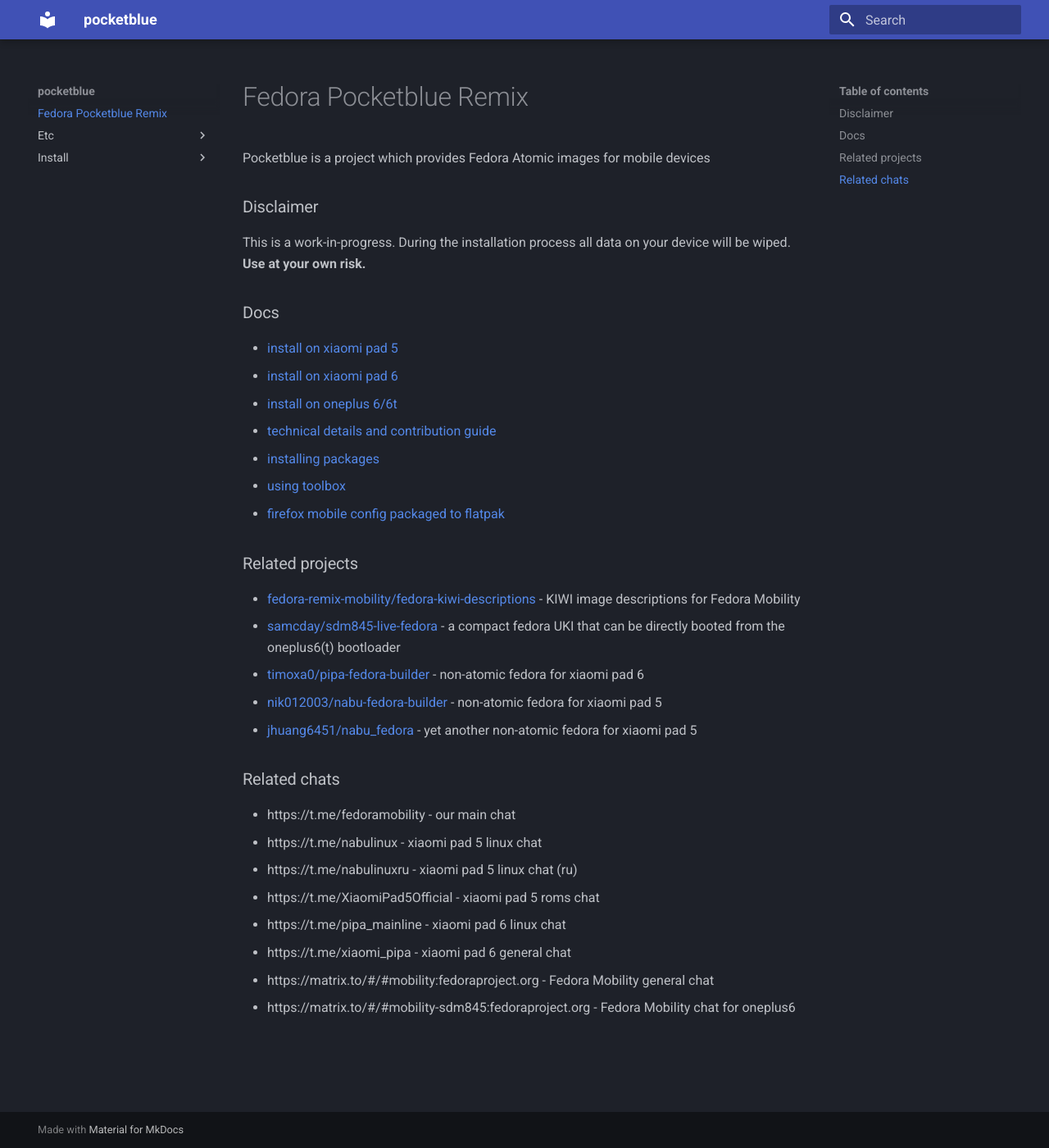
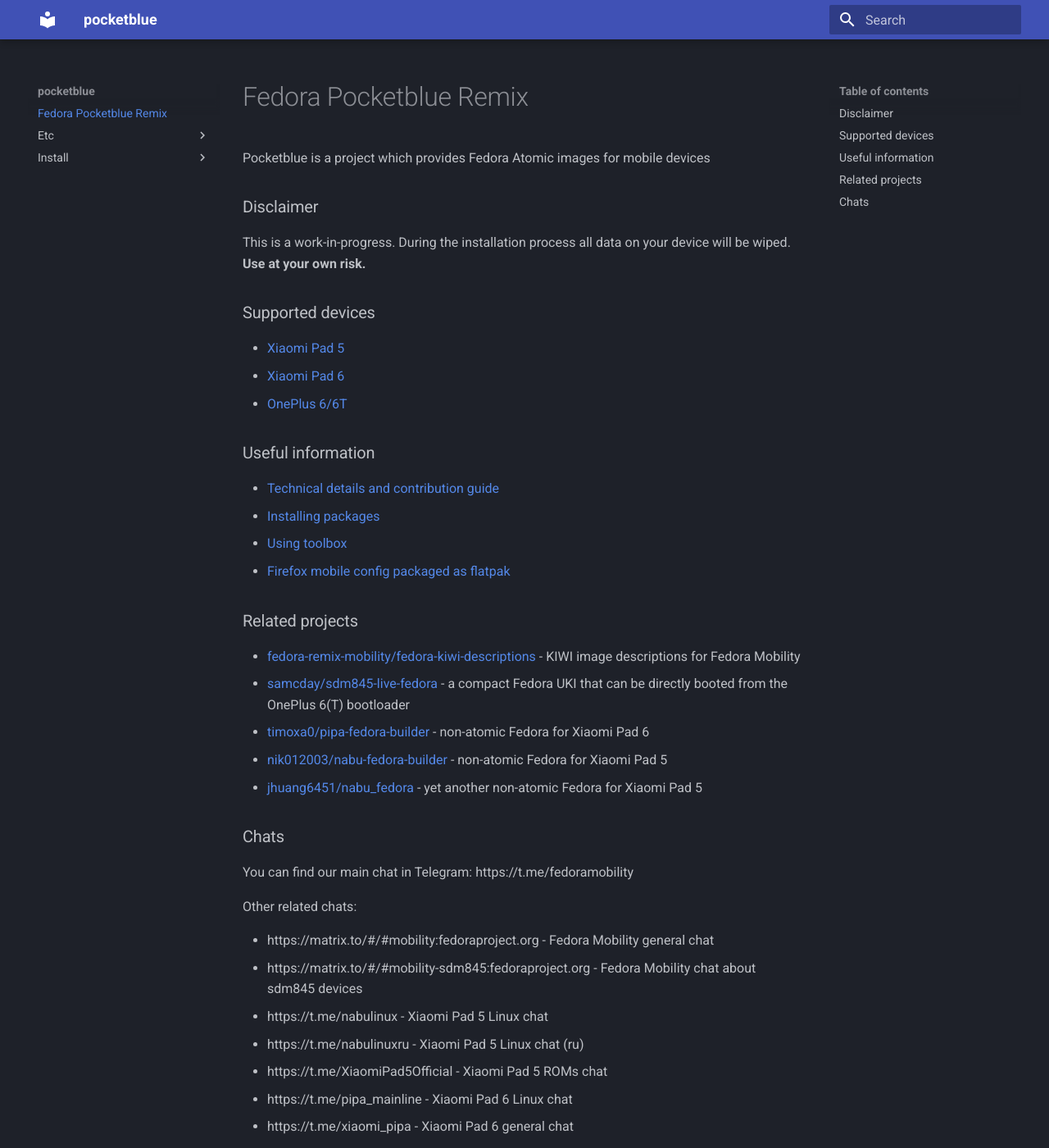
Before and after one commit to pocketblue/wiki, an MkDocs documentation site: the page built from docs/index.md, in a window 1280 px wide and 1400 px high. Shown: the whole window at 82% size. Built offline with MkDocs 1.6.1 and Material for MkDocs 9.7.7, drawn with Linux system fonts in a browser that asks for light colours.

Commit message:
Reformat the main page
- split some sections
- reorder some links
- fix case

```diff
--- a/docs/index.md
+++ b/docs/index.md
@@ -7,31 +7,37 @@ Pocketblue is a project which provides Fedora Atomic images for mobile devices
 This is a work-in-progress. During the installation process all data on your device will be wiped.
 **Use at your own risk.**
 
-### Docs
+### Supported devices
 
-- [install on xiaomi pad 5](install/xiaomi-nabu.md)
-- [install on xiaomi pad 6](install/xiaomi-pipa.md)
-- [install on oneplus 6/6t](install/oneplus-sdm845.md)
-- [technical details and contribution guide](etc/contributing.md)
-- [installing packages](etc/installing-packages.md)
-- [using toolbox](etc/toolbox.md)
-- [firefox mobile config packaged to flatpak](etc/flatpaks.md)
+- [Xiaomi Pad 5](install/xiaomi-nabu.md)
+- [Xiaomi Pad 6](install/xiaomi-pipa.md)
+- [OnePlus 6/6T](install/oneplus-sdm845.md)
+
+### Useful information
+
+- [Technical details and contribution guide](etc/contributing.md)
+- [Installing packages](etc/installing-packages.md)
+- [Using toolbox](etc/toolbox.md)
+- [Firefox mobile config packaged as flatpak](etc/flatpaks.md)
 
 ### Related projects
 
 - [fedora-remix-mobility/fedora-kiwi-descriptions](https://github.com/fedora-remix-mobility/fedora-kiwi-descriptions) - KIWI image descriptions for Fedora Mobility
-- [samcday/sdm845-live-fedora](https://github.com/samcday/sdm845-live-fedora) - a compact fedora UKI that can be directly booted from the oneplus6(t) bootloader
-- [timoxa0/pipa-fedora-builder](https://github.com/timoxa0/pipa-fedora-builder) - non-atomic fedora for xiaomi pad 6
-- [nik012003/nabu-fedora-builder](https://github.com/nik012003/nabu-fedora-builder) - non-atomic fedora for xiaomi pad 5
-- [jhuang6451/nabu_fedora](https://github.com/jhuang6451/nabu_fedora) - yet another non-atomic fedora for xiaomi pad 5
+- [samcday/sdm845-live-fedora](https://github.com/samcday/sdm845-live-fedora) - a compact Fedora UKI that can be directly booted from the OnePlus 6(T) bootloader
+- [timoxa0/pipa-fedora-builder](https://github.com/timoxa0/pipa-fedora-builder) - non-atomic Fedora for Xiaomi Pad 6
+- [nik012003/nabu-fedora-builder](https://github.com/nik012003/nabu-fedora-builder) - non-atomic Fedora for Xiaomi Pad 5
+- [jhuang6451/nabu_fedora](https://github.com/jhuang6451/nabu_fedora) - yet another non-atomic Fedora for Xiaomi Pad 5
 
-### Related chats
+### Chats
 
-- https://t.me/fedoramobility - our main chat
-- https://t.me/nabulinux - xiaomi pad 5 linux chat
-- https://t.me/nabulinuxru - xiaomi pad 5 linux chat (ru)
-- https://t.me/XiaomiPad5Official - xiaomi pad 5 roms chat
-- https://t.me/pipa_mainline - xiaomi pad 6 linux chat
-- https://t.me/xiaomi_pipa - xiaomi pad 6 general chat
+You can find our main chat in Telegram: https://t.me/fedoramobility
+
+Other related chats:
+
 - https://matrix.to/#/#mobility:fedoraproject.org - Fedora Mobility general chat
-- https://matrix.to/#/#mobility-sdm845:fedoraproject.org - Fedora Mobility chat for oneplus6
+- https://matrix.to/#/#mobility-sdm845:fedoraproject.org - Fedora Mobility chat about sdm845 devices
+- https://t.me/nabulinux - Xiaomi Pad 5 Linux chat
+- https://t.me/nabulinuxru - Xiaomi Pad 5 Linux chat (ru)
+- https://t.me/XiaomiPad5Official - Xiaomi Pad 5 ROMs chat
+- https://t.me/pipa_mainline - Xiaomi Pad 6 Linux chat
+- https://t.me/xiaomi_pipa - Xiaomi Pad 6 general chat
```
